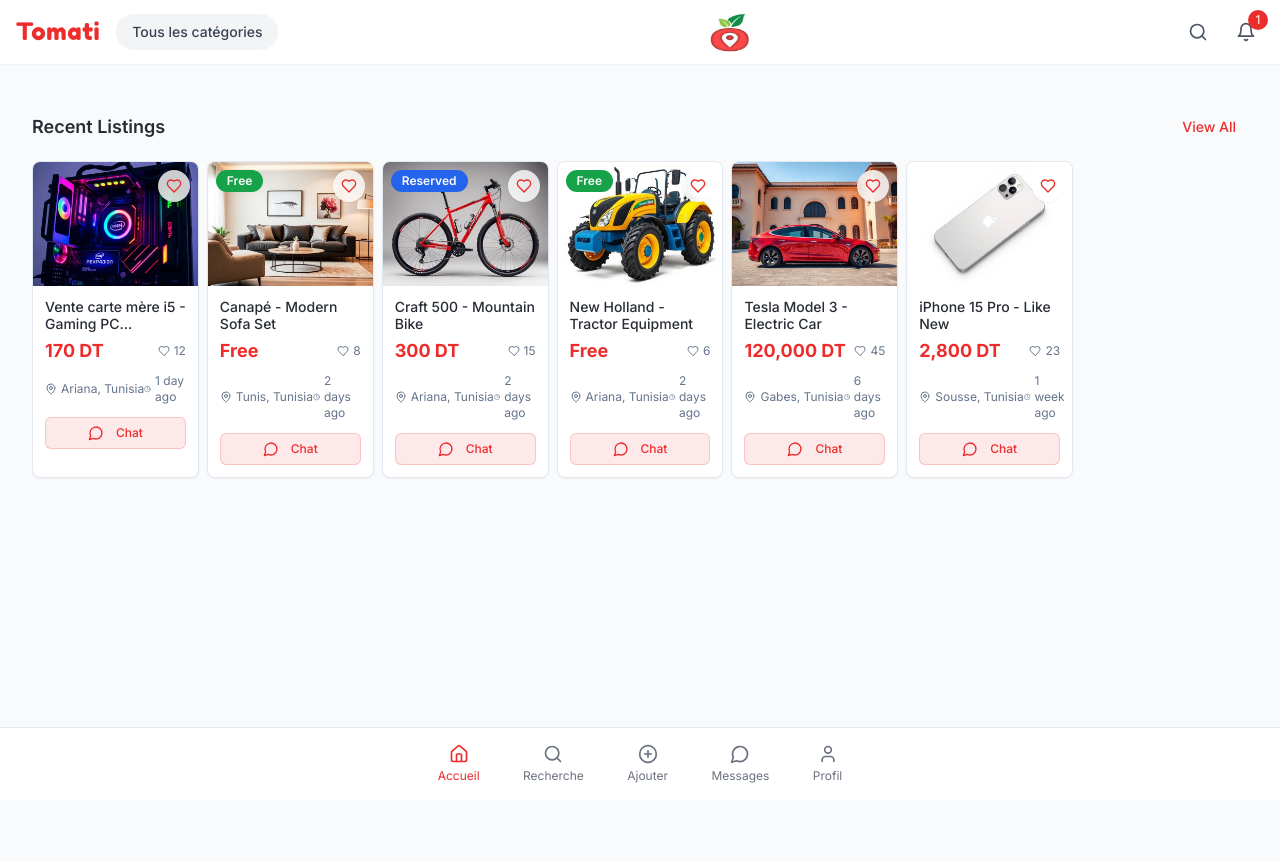
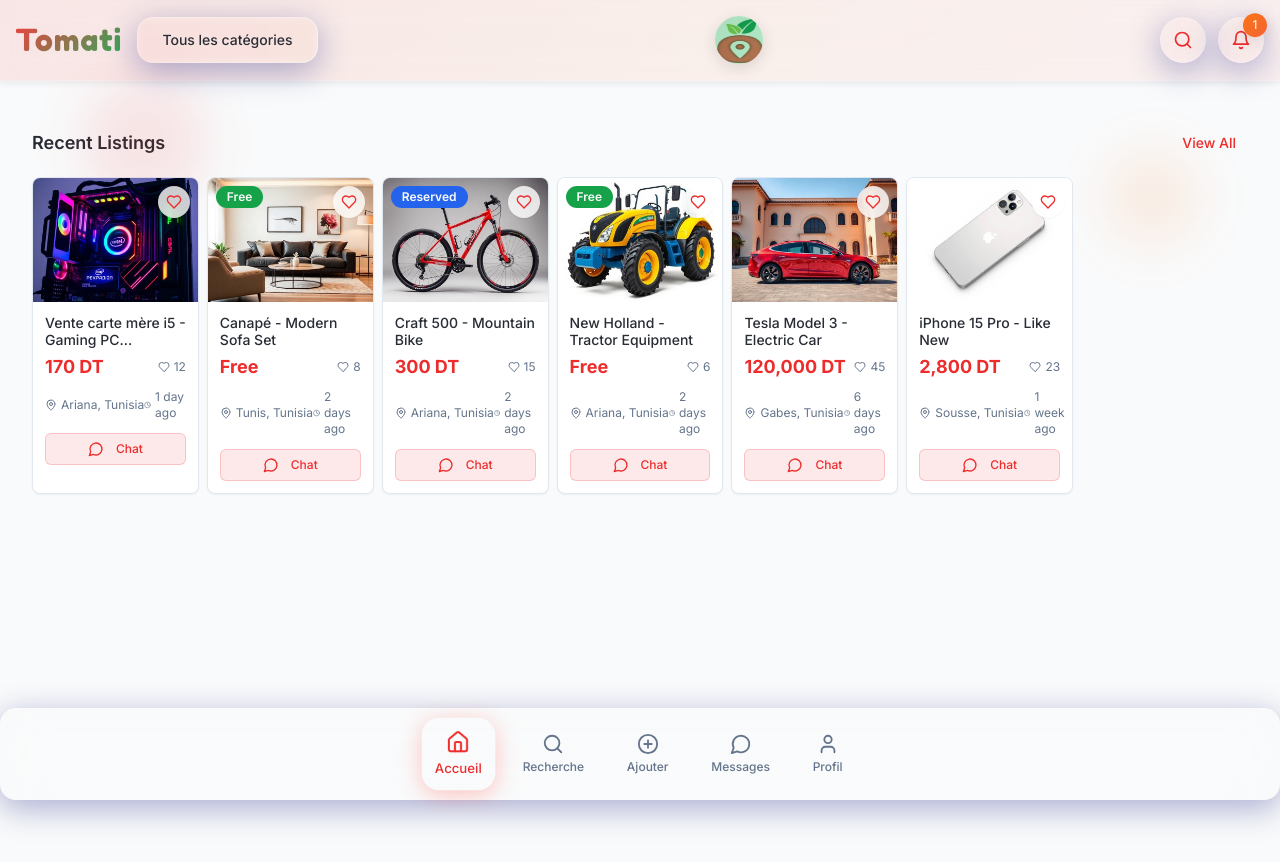
Before and after one commit to imen-nasrii/cool-mobile-spark, a React (Vite) app: page / in a window 1280 px wide. Shown: the top 862 px of the page. Built offline with nearby package versions, Linux system fonts and the light colour scheme.

Commit message:
Improve design

```diff
--- a/src/pages/Index.tsx
+++ b/src/pages/Index.tsx
@@ -46,7 +46,13 @@ const Index = () => {
   };
 
   return (
-    <div className="min-h-screen bg-background">
+    <div className="min-h-screen bg-gradient-to-br from-primary/5 via-background to-accent/5 relative overflow-hidden">
+      {/* Background decorative elements */}
+      <div className="absolute top-0 left-0 w-full h-full pointer-events-none">
+        <div className="absolute top-20 left-20 w-32 h-32 bg-primary/10 rounded-full blur-xl animate-float"></div>
+        <div className="absolute top-40 right-20 w-24 h-24 bg-accent/10 rounded-full blur-xl animate-float" style={{animationDelay: '1s'}}></div>
+        <div className="absolute bottom-20 left-1/2 w-40 h-40 bg-gradient-primary/10 rounded-full blur-2xl animate-float" style={{animationDelay: '2s'}}></div>
+      </div>
       {currentView === "product" ? (
         <ProductDetail
           productId={selectedProduct}
@@ -55,36 +61,43 @@ const Index = () => {
       ) : (
         <>
           {/* Header with Logo */}
-          <header className="sticky top-0 z-50 bg-white border-b border-gray-100">
+          <header className="sticky top-0 z-50 bg-gradient-to-r from-primary/5 via-accent/5 to-primary/5 backdrop-blur-md border-b border-white/20 shadow-soft">
             {/* Single Row Header */}
-            <div className="flex items-center justify-between px-4 py-3">
+            <div className="flex items-center justify-between px-4 py-4">
               <div className="flex items-center gap-4">
-                <h1 className="text-2xl font-fredoka text-primary tracking-wide transform hover:scale-105 transition-transform duration-200">Tomati</h1>
-                <button className="px-4 py-2 bg-gray-100 rounded-full text-sm font-medium text-gray-700">
+                <h1 className="text-3xl font-fredoka text-primary tracking-wide animate-pulse-glow bg-gradient-tomati bg-clip-text text-transparent">
+                  Tomati
+                </h1>
+                <button className="px-6 py-3 glass-card text-sm font-medium text-foreground hover:shadow-tomati transition-all duration-300 hover:scale-105 backdrop-blur-sm">
                   Tous les catégories
                 </button>
               </div>
 
-              <img
-                src="/lovable-uploads/618489ca-9b35-4e4f-aacf-ba98ff16d1b6.png"
-                alt="Tomati Logo"
-                className="h-10 w-10"
-              />
+              <div className="relative">
+                <img
+                  src="/lovable-uploads/618489ca-9b35-4e4f-aacf-ba98ff16d1b6.png"
+                  alt="Tomati Logo"
+                  className="h-12 w-12 rounded-full shadow-medium hover:shadow-glow transition-all duration-300 hover:rotate-12 hover:scale-110"
+                />
+                <div className="absolute inset-0 rounded-full bg-gradient-primary opacity-20 animate-pulse"></div>
+              </div>
 
               <div className="flex items-center gap-3">
-                <button className="p-2 hover:bg-gray-100 rounded-full">
-                  <SearchIcon size={20} className="text-gray-600" />
+                <button className="p-3 glass rounded-full hover:shadow-glow transition-all duration-300 hover:scale-110 group">
+                  <SearchIcon size={20} className="text-primary group-hover:text-accent transition-colors" />
                 </button>
-                <button className="p-2 hover:bg-gray-100 rounded-full relative">
-                  <Bell size={20} className="text-gray-600" />
-                  <span className="absolute -top-1 -right-1 bg-primary text-white text-xs w-5 h-5 rounded-full flex items-center justify-center">1</span>
+                <button className="p-3 glass rounded-full hover:shadow-glow transition-all duration-300 hover:scale-110 relative group">
+                  <Bell size={20} className="text-primary group-hover:text-accent transition-colors" />
+                  <span className="absolute -top-1 -right-1 bg-gradient-accent text-white text-xs w-6 h-6 rounded-full flex items-center justify-center shadow-medium animate-bounce">
+                    1
+                  </span>
                 </button>
               </div>
             </div>
           </header>
 
           {renderContent()}
-          <div className="fixed bottom-0 left-0 right-0 bg-white border-t border-gray-200 px-4 py-2 z-50">
+          <div className="fixed bottom-0 left-0 right-0 glass-card border-t border-white/20 px-4 py-3 z-50 backdrop-blur-xl">
             <div className="flex justify-around items-center max-w-md mx-auto">
               {[
                 { id: "home", icon: HomeIcon, label: "Accueil" },
@@ -96,14 +109,14 @@ const Index = () => {
                 <button
                   key={id}
                   onClick={() => handleTabChange(id)}
-                  className={`flex flex-col items-center gap-1 p-2 transition-colors ${
+                  className={`flex flex-col items-center gap-1 p-3 transition-all duration-300 rounded-2xl hover:scale-110 ${
                     activeTab === id
-                      ? "text-primary"
-                      : "text-gray-500"
+                      ? "text-primary bg-gradient-primary/10 shadow-tomati scale-110"
+                      : "text-muted-foreground hover:text-primary hover:bg-primary/5"
                   }`}
                 >
-                  <Icon size={20} />
-                  <span className="text-xs">{label}</span>
+                  <Icon size={22} className={activeTab === id ? "animate-bounce" : ""} />
+                  <span className="text-xs font-medium">{label}</span>
                 </button>
               ))}
             </div>
```
